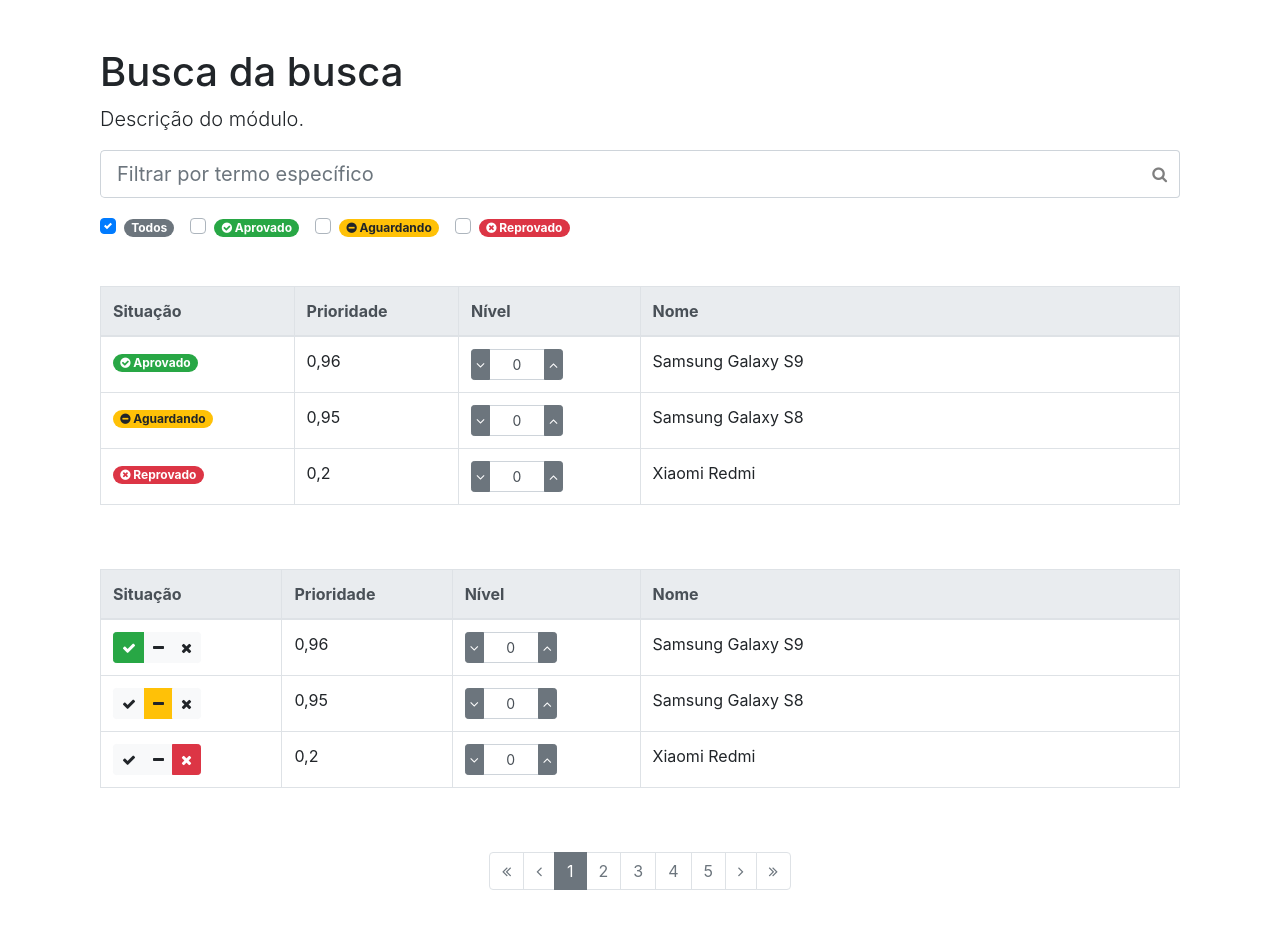
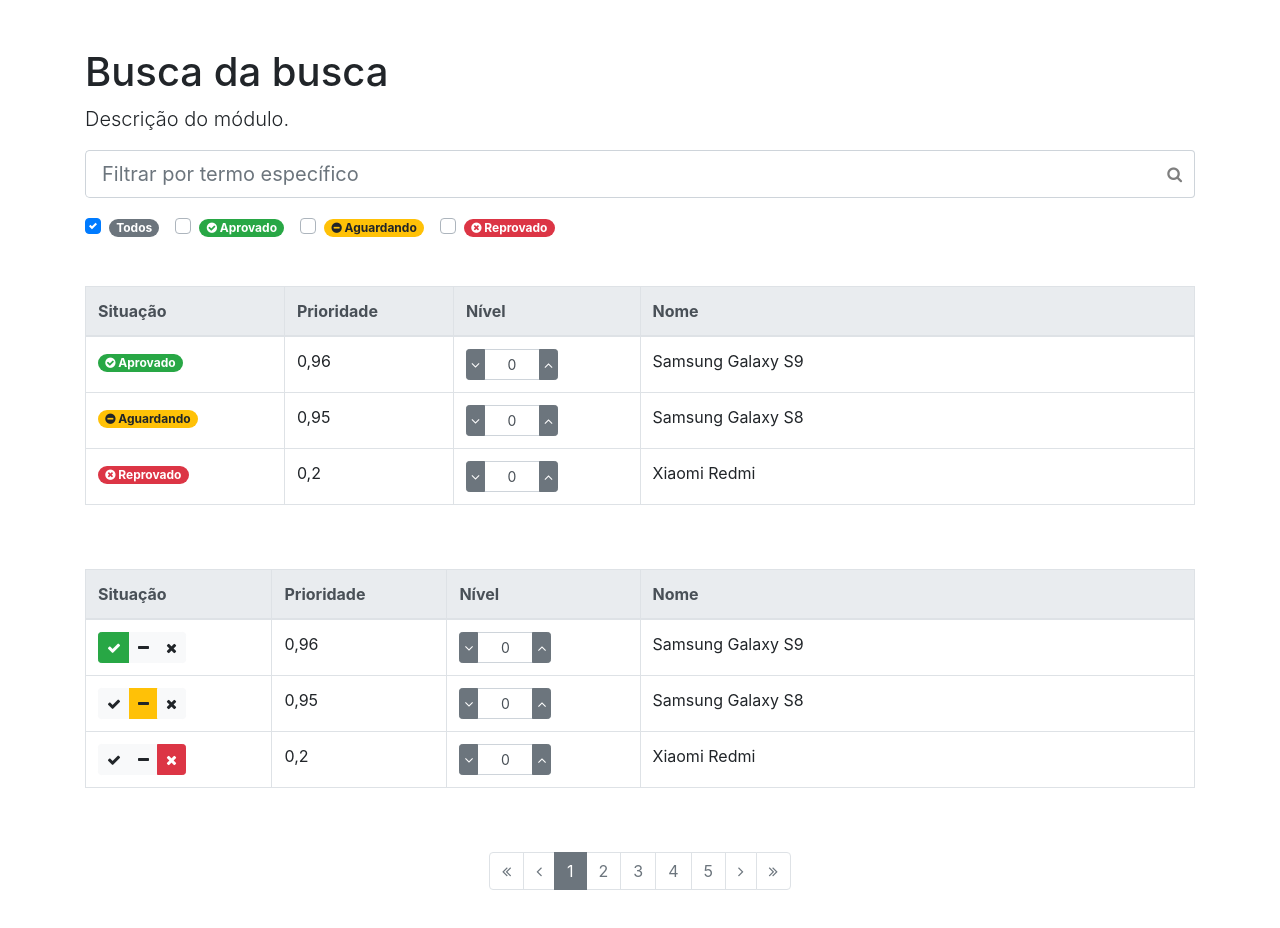
Before and after one commit to flaviodut/vv-busca, a React (Create React App) app: page / in a window 1280 px wide. Shown: the top 928 px of the page. Built offline with nearby package versions, Linux system fonts and the light colour scheme; what redux-multi would draw is missing.

Commit message:
Ajuste de comentários

```diff
--- a/src/pages/home/home.jsx
+++ b/src/pages/home/home.jsx
@@ -1,10 +1,8 @@
 import React from 'react'
-// import { Link } from 'react-router-dom';
 import styled from 'styled-components'
 
-import Row from '../../commons/layout/row';
-import Grid from '../../commons/layout/grid';
-
+import Row from '../../commons/layout/row'
+import Grid from '../../commons/layout/grid'
 
 export default props => {
     const Table = styled.table`
@@ -32,13 +30,12 @@
         .btn-success.active {
             color: #fff;
             background-color: #28a745;
-        }
-    `
+        }`
 
     return (
-        <div className="container py-5">
-            {/* <Link to="/login">login</Link> */}
+        <div className="py-5">
 
+            {/* Componente heading title */}
             <Row>
                 <Grid cols="12">
                     <h1>Busca da busca</h1>
@@ -46,6 +43,7 @@
                 </Grid>
             </Row>
 
+            {/* Campos de filtros */}
             <Row>
                 <Grid cols="12">
                     <div className="input-group align-self-center mb-3">
@@ -77,6 +75,7 @@
                 </Grid>
             </Row>
 
+            {/* Listagem de termos - Opção 1 */}
             <Row>
                 <Grid cols="12">
                     <div className="table-responsive mb-5">
@@ -150,6 +149,7 @@
                 </Grid>
             </Row>
 
+            {/* Listagem de termos - Opção 2 */}
             <Row>
                 <Grid cols="12">
                     <div className="table-responsive mb-5">
@@ -253,6 +253,7 @@
                 </Grid>
             </Row>
 
+            {/* Paginação gray */}
             <Row>
                 <Grid cols="12">
                     <nav aria-label="Navegação de termos da busca">
```
